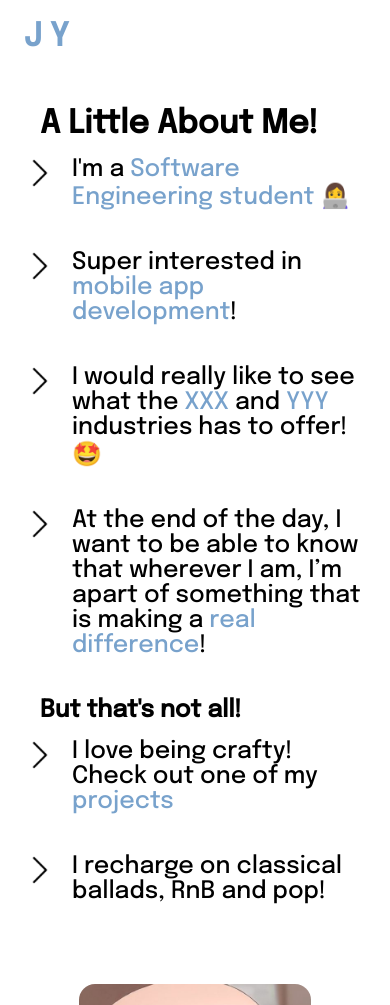
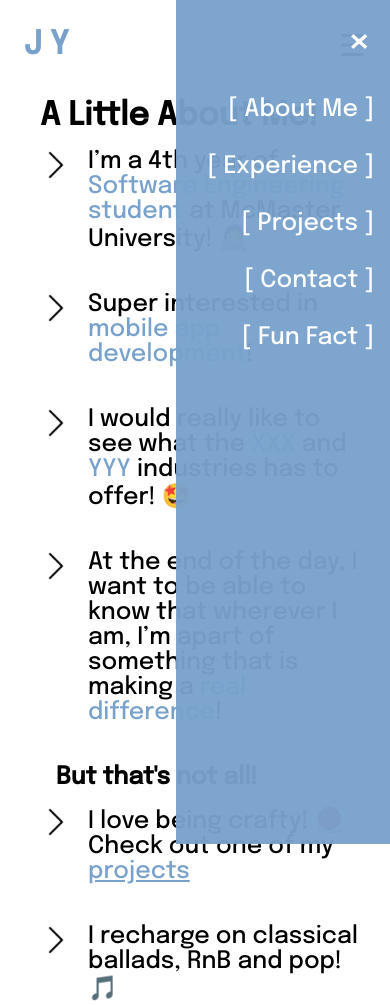
Before and after one commit to JenniferYe25/portfolio-website, a website: page Pages/about-me.html in a window 390 px wide. Shown: the top 1005 px of the page. Drawn offline with Linux system fonts and the light colour scheme.

Commit message:
Adds image change on text click and mobile nav

```diff
--- a/Pages/about-me.html
+++ b/Pages/about-me.html
@@ -7,12 +7,14 @@
     <meta name="viewport" content="width=device-width, inital-scale=1.0" />
   </head>
   <body>
-    <div class="Header">
+    <div class="header">
       <a
         href="https://landing.athabascau.ca/profile/jenniferye9/tab/18643516/default"
+        style="cursor: pointer"
       >
         <h1>J Y</h1>
       </a>
+      <span class="menu" onclick="openNav()">&#9776; </span>
     </div>
     <div class="AboutContent">
       <div class="about_test_container">
@@ -21,15 +23,15 @@
           <div class="grid">
             <div class="text">
               <img src="../assets/arrow.png" alt="right arrow" class="arrow" />
-              <p>
+              <!-- <p>
                 I'm a
                 <span class="txt_bold">Software Engineering student</span> 👩‍💻
+              </p> -->
+              <p>
+                I’m a 4th year of
+                <span class="txt_bold">Software Engineering student</span> at
+                McMaster University! 👩‍💻
               </p>
-              <!-- <p>
-              I’m a 4th year of
-              <span class="txt_bold">Software Engineering student</span> at
-              McMaster University! 👩‍💻
-            </p> -->
             </div>
             <div class="text">
               <img src="../assets/arrow.png" alt="right arrow" class="arrow" />
@@ -60,14 +62,16 @@
             <div class="text">
               <img src="../assets/arrow.png" alt="right arrow" class="arrow" />
               <p>
-                I love being crafty!<br />
+                I love being crafty! 🧶<br />
                 Check out one of my
-                <span class="txt_bold" onclick="">projects</span>
+                <span class="txt_bold clickable_text" id="about_project"
+                  >projects</span
+                >
               </p>
             </div>
             <div class="text-last">
               <img src="../assets/arrow.png" alt="right arrow" class="arrow" />
-              <p>I recharge on classical ballads, RnB and pop!</p>
+              <p>I recharge on classical ballads, RnB and pop! 🎵</p>
             </div>
           </div>
         </div>
@@ -75,6 +79,7 @@
       <div class="about_img_container">
         <img
           class="about_img"
+          id="me"
           src="../assets/about img.jpg"
           alt="Picture of me"
         />
@@ -87,12 +92,38 @@
       <a href="">[ Contact ] </a>
       <a href="./fun-fact.html">[ Fun Fact ]</a>
     </nav>
-    <nav class="nav-m">
-      <a href="">[ Me ]</a>
-      <a href="./experience-selection.html">[ Exp ]</a>
+
+    <div id="sideNav" class="nav-m">
+      <a href="javascript:void(0)" class="closebtn" onclick="closeNav()"
+        >&times;</a
+      >
+      <a href="">[ About Me ]</a>
+      <a href="./experience-selection.html">[ Experience ]</a>
       <a href="./projects.html">[ Projects ]</a>
       <a href="">[ Contact ] </a>
-      <a href="./fun-fact.html">[ Fact ]</a>
-    </nav>
+      <a href="./fun-fact.html">[ Fun Fact ]</a>
+    </div>
+
+    <script>
+      const img = document.getElementById("me");
+      const about_project = document.getElementById("about_project");
+
+      about_project.onclick = function () {
+        let src = img.getAttribute("src");
+        if (src === "../assets/about img.jpg") {
+          img.setAttribute("src", "../assets/craft.jpg");
+        } else {
+          img.setAttribute("src", "../assets/about img.jpg");
+        }
+      };
+
+      function openNav() {
+        document.getElementById("sideNav").style.width = "15rem";
+      }
+
+      function closeNav() {
+        document.getElementById("sideNav").style.width = "0";
+      }
+    </script>
   </body>
 </html>
--- a/styles.css
+++ b/styles.css
@@ -37,10 +37,6 @@ p {
   margin-top: 0;
 }
 
-.txt_bold {
-  color: var(--primary);
-}
-
 .arrow {
   width: 2rem;
   padding-right: 1rem;
@@ -57,6 +53,24 @@ p {
   opacity: 0.5;
 }
 
+.clickable_text {
+  cursor: pointer;
+  text-decoration: underline;
+}
+
+.header {
+  display: flex;
+  justify-content: space-between;
+  align-items: center;
+}
+
+.menu {
+  display: none;
+}
+.txt_bold {
+  color: var(--primary);
+}
+
 .nav {
   border-top: 2px black solid;
   height: 4vh;
@@ -66,6 +80,8 @@ p {
   width: 100vw;
   display: flex;
   margin-bottom: 1rem;
+  position: fixed;
+  bottom: 0px;
 }
 
 .nav a {
@@ -83,17 +99,42 @@ p {
   display: none;
 }
 
-@media screen and (max-width: 700px) {
+@media screen and (max-width: 800px) {
+  .menu {
+    font-size: 30px;
+    cursor: pointer;
+    color: black;
+    padding-right: 1rem;
+    display: block;
+  }
+
   .nav-m {
-    display: flex;
-    justify-content: space-evenly;
-    width: 100vw;
-    border-top: 2px black solid;
-    padding-top: 1rem;
-    margin-left: -5%;
-    padding-left: 5%;
+    display: block;
+    text-align: end;
+    font-size: 1.5rem;
+    height: 100%;
+    position: fixed;
+    z-index: 1;
+    top: 0;
+    right: 0;
+    background-color: #78a2ccf5;
+    overflow-x: hidden;
+    transition: 0.5s;
+  }
 
+  .nav-m a {
+    padding: 1rem 1rem 1rem 2rem;
+    font-size: 1.5rem;
+    color: white;
+    display: block;
+    transition: 0.1s;
   }
+
+  .nav-m .closebtn {
+    top: 0;
+    font-size: 3rem;
+  }
+
   .nav {
     display: none;
   }
--- a/styles/about-me.css
+++ b/styles/about-me.css
@@ -11,12 +11,11 @@ ul {
   margin-bottom: 3rem;
 }
 
-.text-last{
-    display: grid;
-    grid-auto-flow: column;
-    grid-template-columns: 0.25fr 2fr;
+.text-last {
+  display: grid;
+  grid-auto-flow: column;
+  grid-template-columns: 0.25fr 2fr;
   margin-bottom: 1rem;
-
 }
 
 .AboutContent {
@@ -24,13 +23,15 @@ ul {
   width: flex-content;
 }
 .about_text {
-  padding-left: 1rem;
+  padding-left: 2rem;
   padding-right: 1rem;
   padding-bottom: 1rem;
 }
 .about_img_container {
   position: relative;
-  padding: 2rem;
+  padding-left: 2rem;
+  padding-right: 2rem;
+  padding-bottom: 2rem;
 }
 
 .about_img {
@@ -40,8 +41,8 @@ ul {
 
 .title {
   margin: 1rem;
-  padding-top: 2rem;
 }
+
 .subtitle {
   margin: 1rem;
 }
```
Also changed, not shown: assets/craft.jpg (added).
